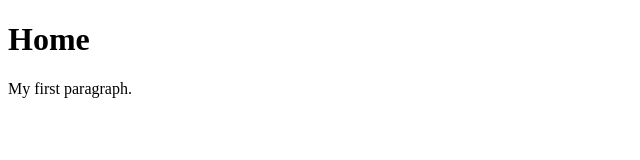
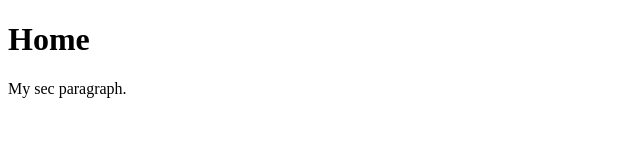
Before and after one commit to yigityukselen/git-demo, a plain HTML site: page web/index.html in a window 1280 px wide. Shown: the full height of the page, 0-640 px from the left. Drawn offline with Linux system fonts and the light colour scheme.

Commit message:
updating index page

```diff
--- a/web/index.html
+++ b/web/index.html
@@ -3,7 +3,7 @@
 <body>
 
 <h1>Home</h1>
-<p>My first paragraph.</p>
+<p>My sec paragraph.</p>
 
 </body>
 </html>
```
